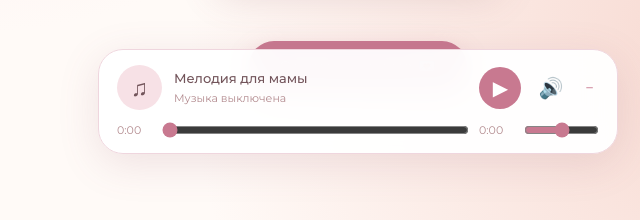
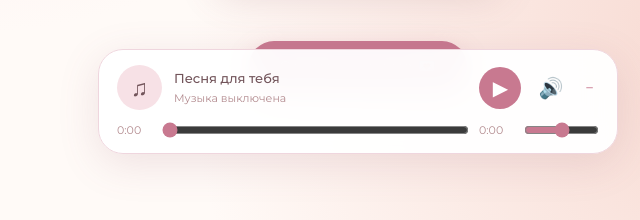
Before and after one commit to kate44987-ctrl/yana, a plain HTML site: page index.html in a window 1280 px wide. Shown: the part 631-851 px from the top of the page, 282-922 px from the left. Drawn offline with Linux system fonts and the light colour scheme.

Commit message:
Update index.html

```diff
--- a/index.html
+++ b/index.html
@@ -996,7 +996,7 @@ h3 {
         <div class="music-cover" id="musicCover">♫</div>
 
         <div class="music-info">
-            <div class="music-title">Мелодия для мамы</div>
+            <div class="music-title">Песня для тебя</div>
             <div class="music-status" id="musicStatus">
                 Музыка выключена
             </div>
```
